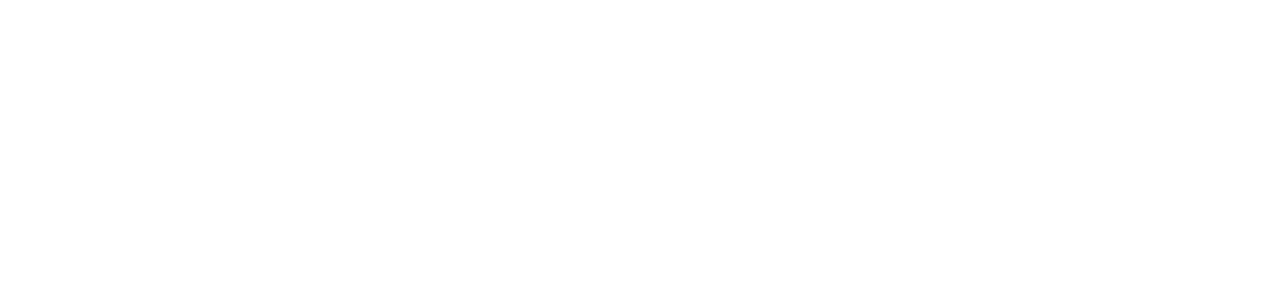
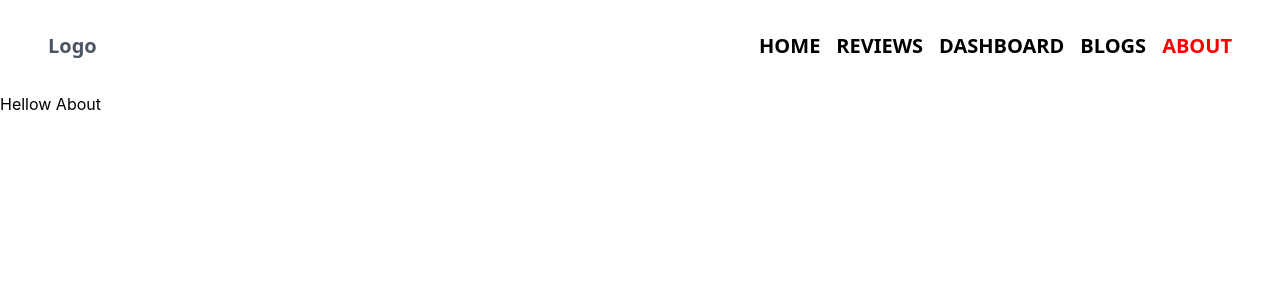
Before and after one commit to owakeelAhmmed/Assignment-9, a React (Create React App) app: page /About in a window 1280 px wide. Before the commit this address had no page. Shown: the top 300 px of the page. Built offline with nearby package versions, Linux system fonts and the light colour scheme.

Commit message:
Hedder Done

```diff
--- a/src/App.js
+++ b/src/App.js
@@ -1,12 +1,26 @@
 import './App.css';
 import { Routes, Route } from "react-router-dom";
+import Home from './component/Home/Home';
+import Headder from './component/Headder/Headder';
+import Reviews from './component/Reviews/Reviews';
+import Dashboard from './component/Dashboard/Dashboard';
+import Blog from './component/Blog/Blog';
+import About from './component/About/About';
 
 function App() {
   return (
 
-    <Routes>
-      <Route/>
+    <div>
+      <Headder/>
+      <Routes>
+      <Route path="/" element = {<Home/>} />
+      <Route path="/Reviews" element = {<Reviews/>} />
+      <Route path="/Dashboard" element = {<Dashboard/>} />
+      <Route path="/Blogs" element = {<Blog/>} />
+      <Route path="/About" element = {<About/>} />
+
     </Routes>
+    </div>
 
   );
 }
--- a/src/component/About/About.js
+++ b/src/component/About/About.js
@@ -0,0 +1,11 @@
+import React from 'react';
+
+const About = () => {
+    return (
+        <div>
+            <h1>Hellow About</h1>
+        </div>
+    );
+};
+
+export default About;
--- a/src/component/Blog/Blog.js
+++ b/src/component/Blog/Blog.js
@@ -0,0 +1,11 @@
+import React from 'react';
+
+const Blog = () => {
+    return (
+        <div>
+            <h1>Hellow Blog</h1>
+        </div>
+    );
+};
+
+export default Blog;
--- /dev/null
+++ b/src/component/Customlink/Customlink.js
@@ -0,0 +1,23 @@
+import React from 'react';
+import {
+    Link,
+    useMatch,
+    useResolvedPath,
+  } from "react-router-dom";
+
+
+function Customlink({to, children, ...props}) {
+    let resolved = useResolvedPath(to);
+    let match = useMatch({ path: resolved.pathname, end: true });
+    return (
+        <Link
+        style={{ color: match ? "red" : "black"}}
+        to={to}
+        {...props}
+      >
+        {children}
+      </Link>
+    );
+}
+
+export default Customlink;
--- a/src/component/Dashboard/Dashboard.js
+++ b/src/component/Dashboard/Dashboard.js
@@ -0,0 +1,11 @@
+import React from 'react';
+
+const Dashboard = () => {
+    return (
+        <div>
+            <h1>Hellow Dashboard</h1>
+        </div>
+    );
+};
+
+export default Dashboard;
--- a/src/component/Headder/Headder.js
+++ b/src/component/Headder/Headder.js
@@ -0,0 +1,24 @@
+import React from 'react';
+import { Link } from 'react-router-dom';
+import Customlink from '../Customlink/Customlink';
+
+const Headder = () => {
+    return (
+        <div className="sticky top-0 bg-white px-12 py-8 flex justify-center md: justify-between">
+             <Link className='font-sans font-bold text-xl text-gray-600' to='/'>
+          Logo
+        </Link>
+            <div className='flex gap-4 text-xl font-sans font-bold'>
+            <Customlink to='/'>HOME</Customlink>
+            <Customlink to='/Reviews'>REVIEWS</Customlink>
+            <Customlink to='/Dashboard'>DASHBOARD</Customlink>
+            <Customlink to='/Blogs'>BLOGS</Customlink>
+            <Customlink to='/About'>ABOUT</Customlink>
+
+            </div>
+
+        </div>
+    );
+};
+
+export default Headder;
--- a/src/component/Home/Home.js
+++ b/src/component/Home/Home.js
@@ -0,0 +1,11 @@
+import React from 'react';
+
+const Home = () => {
+    return (
+        <div>
+
+        </div>
+    );
+};
+
+export default Home;
--- a/src/component/Reviews/Reviews.js
+++ b/src/component/Reviews/Reviews.js
@@ -0,0 +1,11 @@
+import React from 'react';
+
+const Reviews = () => {
+    return (
+        <div>
+            <h1>hellow</h1>
+        </div>
+    );
+};
+
+export default Reviews;
--- a/src/index.js
+++ b/src/index.js
@@ -3,7 +3,7 @@
 import './index.css';
 import App from './App';
 import { BrowserRouter } from "react-router-dom";
-import reportWebVitals from './reportWebVitals';
+
 
 const root = ReactDOMClient.createRoot(document.getElementById('root'))
 
@@ -14,8 +14,3 @@
 </BrowserRouter>,
 
 );
-
-// If you want to start measuring performance in your app, pass a function
-// to log results (for example: reportWebVitals(console.log))
-// or send to an analytics endpoint. Learn more: https://bit.ly/CRA-vitals
-reportWebVitals();
```
